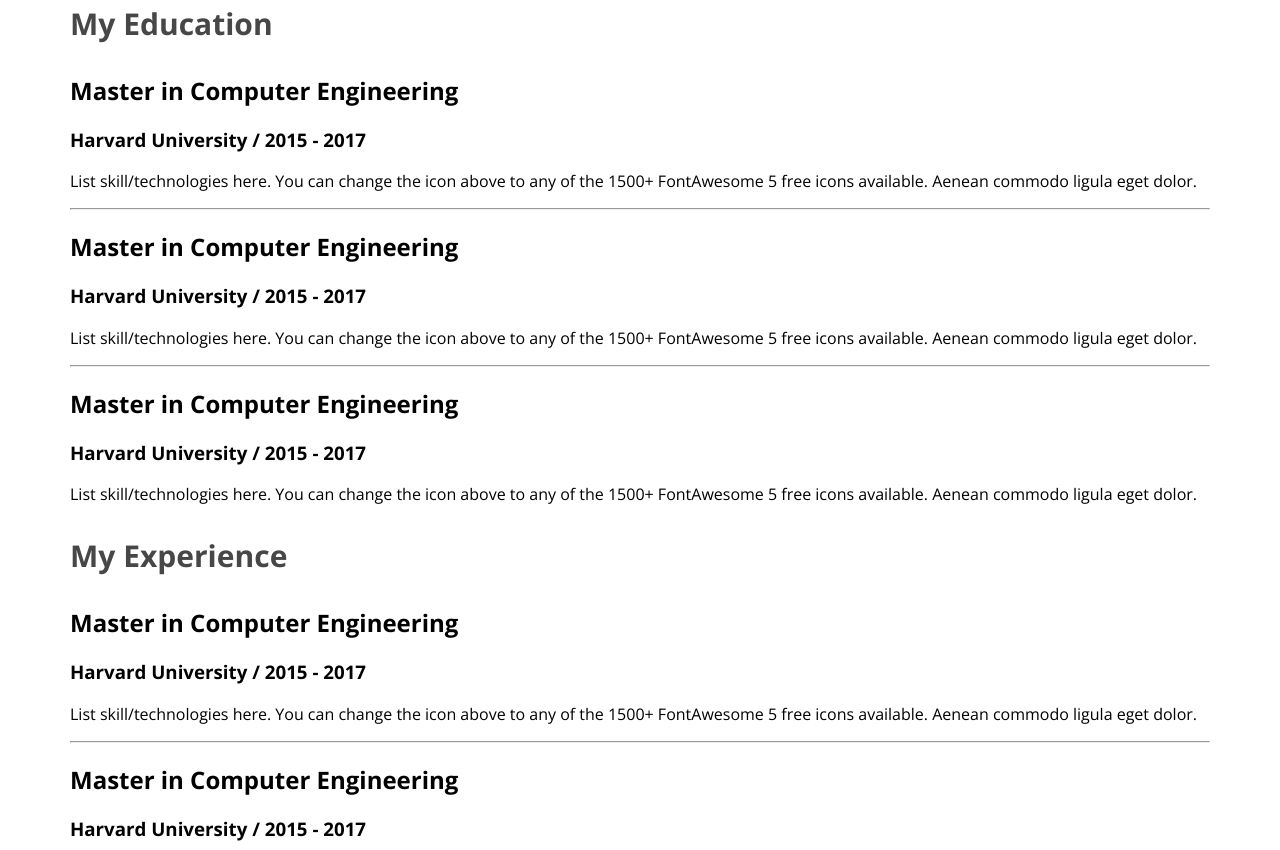
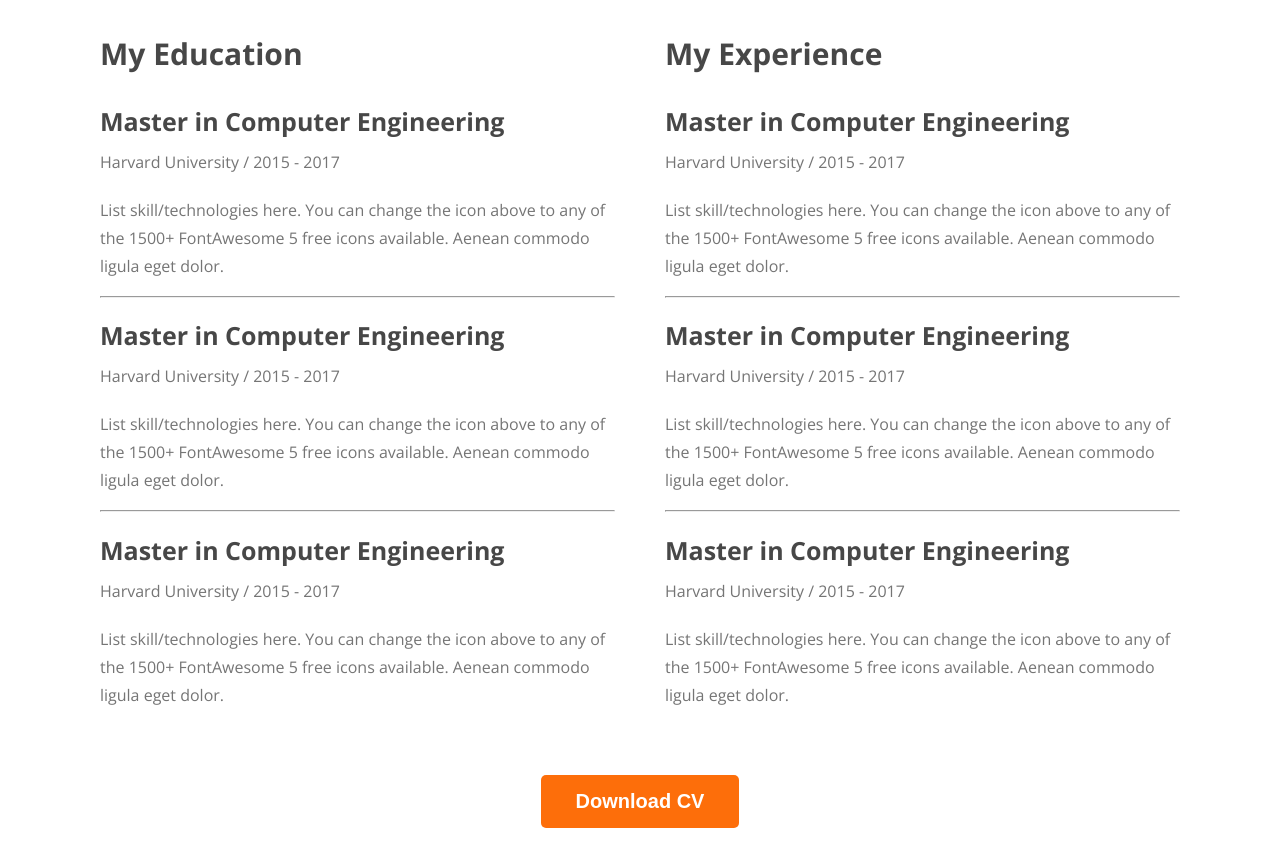
Before and after one commit to csedeveloper06/Developer-Portfolio, a plain HTML site: page index.html in a window 1280 px wide. Shown: the part 2430-3280 px from the top of the page. Drawn offline with nearby package versions, Linux system fonts and the light colour scheme.

Commit message:
added button

```diff
--- a/index.html
+++ b/index.html
@@ -175,6 +175,9 @@
                     </div>
                 </div>
             </div>
+            <div class="download-cv">
+                <button class="btn-primary">Download CV</button>
+            </div>
        </section>
        <!-- Resume sections ends  -->
 
--- a/styles/portfolio.css
+++ b/styles/portfolio.css
@@ -158,4 +158,38 @@ line-height: 28px;
 color: #474747;
 font-size: 30px;
 }
+
+.resume-container{
+    display: flex;
+    gap:50px;
+
+}
+.resume-item-title{
+color: #474747;
+font-size: 25px;
+font-weight: 700;
+margin-bottom: 10px;
+
+}
+
+.resume-item-institute{
+    margin-bottom: 20px;
+    margin-top: 10px;
+}
+
+.resume-item-institute,.resume-item-description{
+color: #757575;
+font-size: 16px;
+font-weight: 400;
+line-height: 28px;
+}
+
+.resume-container{
+    margin: 30px;
+}
+
+.download-cv{
+    text-align: center;
+    margin-top: 50px;
+}
 /* resume section styles ends here */
```
